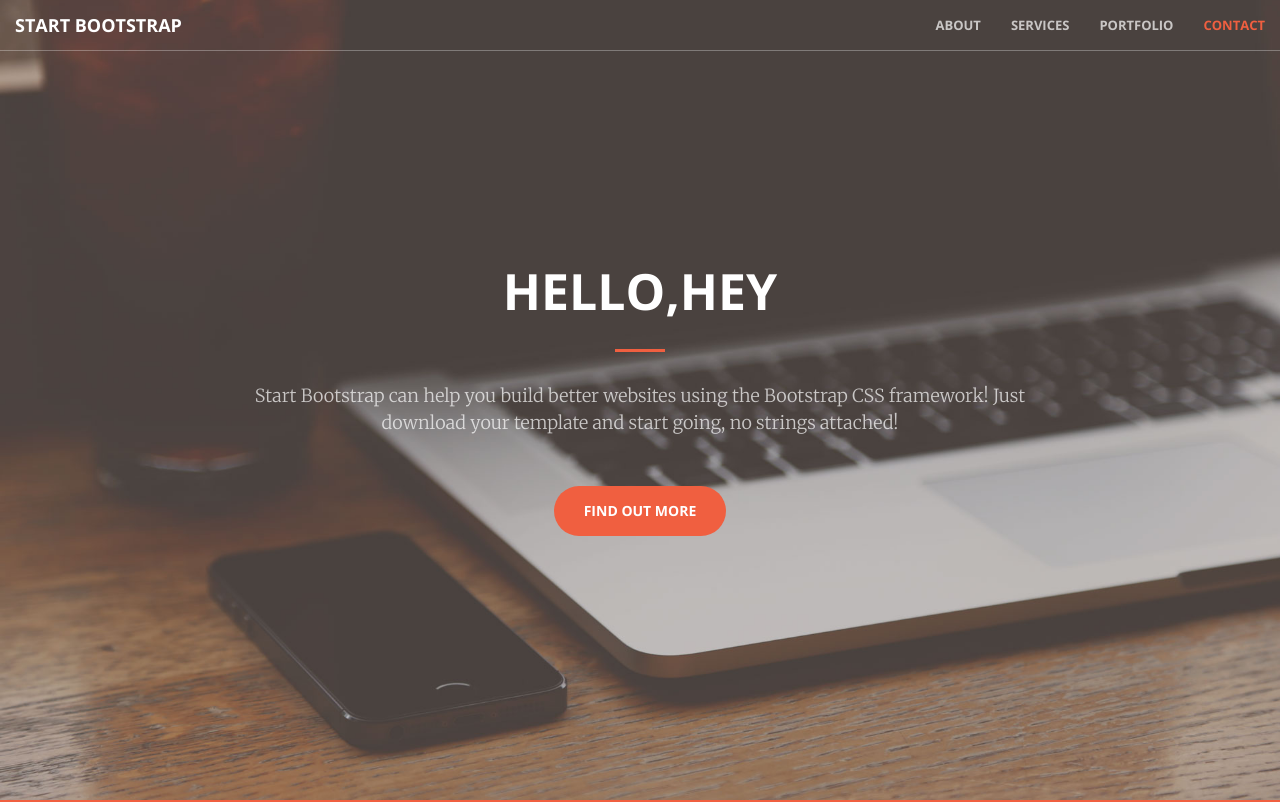
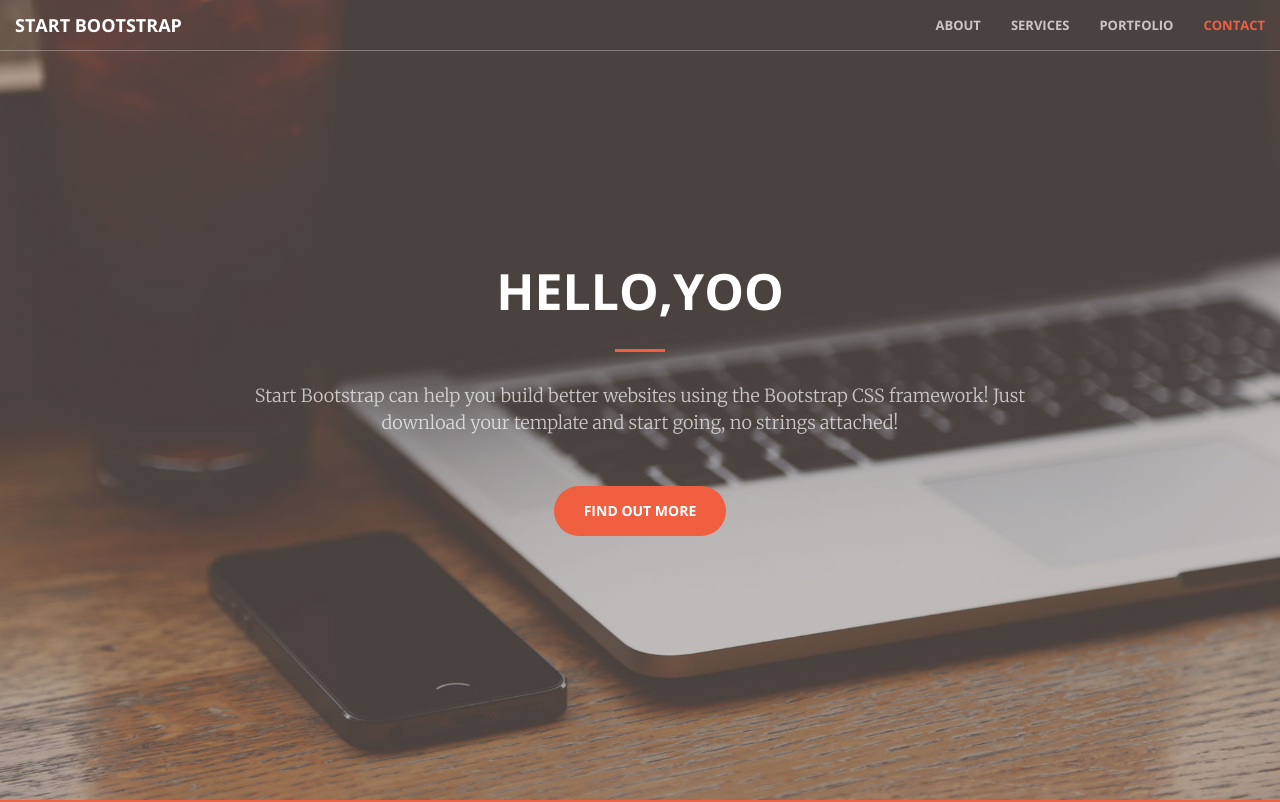
Before and after one commit to w918114/git-demo, a website: page index.html in a window 1280 px wide. Shown: the top 802 px of the page. Drawn offline with nearby package versions, Linux system fonts and the light colour scheme.

Commit message:
note: change title yoo

```diff
--- a/index.html
+++ b/index.html
@@ -71,7 +71,7 @@
     <header>
         <div class="header-content">
             <div class="header-content-inner">
-                <h1 id="homeHeading">HELLO,hey</h1>
+                <h1 id="homeHeading">HELLO,yoo</h1>
                 <hr>
                 <p>Start Bootstrap can help you build better websites using the Bootstrap CSS framework! Just download your template and start going, no strings attached!</p>
                 <a href="#about" class="btn btn-primary btn-xl page-scroll">Find Out More</a>
```
